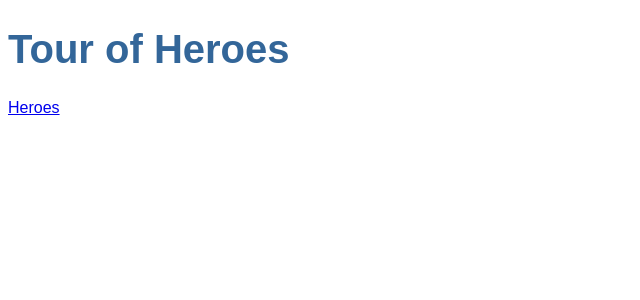
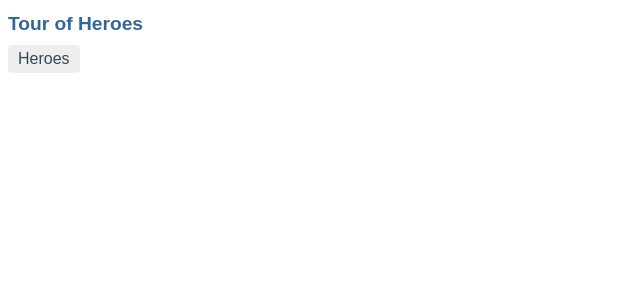
Before and after one commit to gmeben/angular-tour-of-heroes, an Angular app: page / in a window 1280 px wide. Shown: the top 300 px of the page, without its empty margins (0-640 px from the left). Built offline with nearby package versions, Linux system fonts and the light colour scheme.

Commit message:
feat: Add styles for AppComponent

```diff
--- a/src/app/app.component.css
+++ b/src/app/app.component.css
@@ -20,3 +20,32 @@
 * {
   font-family: Arial, Helvetica, sans-serif;
 }
+
+/* AppComponent's private CSS styles */
+h1 {
+  font-size: 1.2em;
+  margin-bottom: 0;
+}
+h2 {
+  font-size: 2em;
+  margin-top: 0;
+  padding-top: 0;
+}
+nav a {
+  padding: 5px 10px;
+  text-decoration: none;
+  margin-top: 10px;
+  display: inline-block;
+  background-color: #eee;
+  border-radius: 4px;
+}
+nav a:visited, a:link {
+  color: #334953;
+}
+nav a:hover {
+  color: #039be5;
+  background-color: #cfd8dc;
+}
+nav a.active {
+  color: #039be5;
+}
```
Lines whose indentation alone changed are shown as unchanged.
